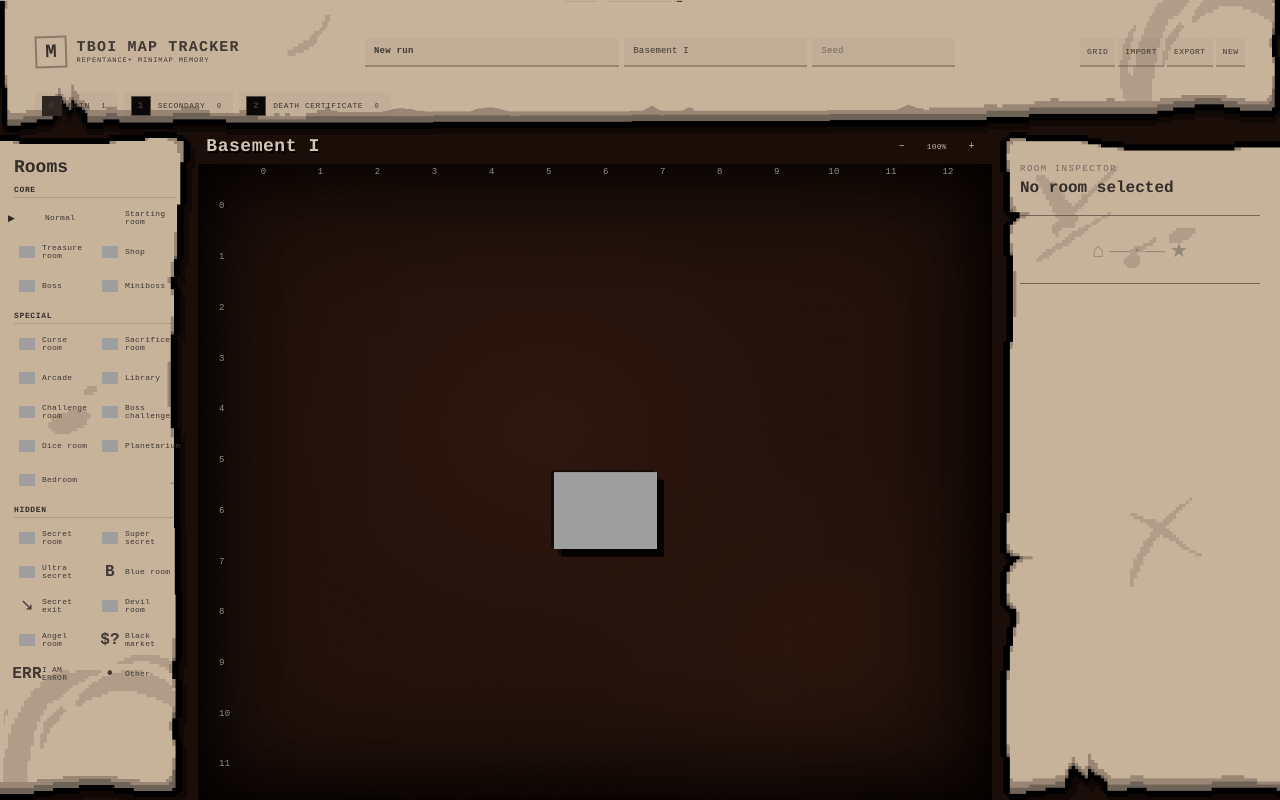
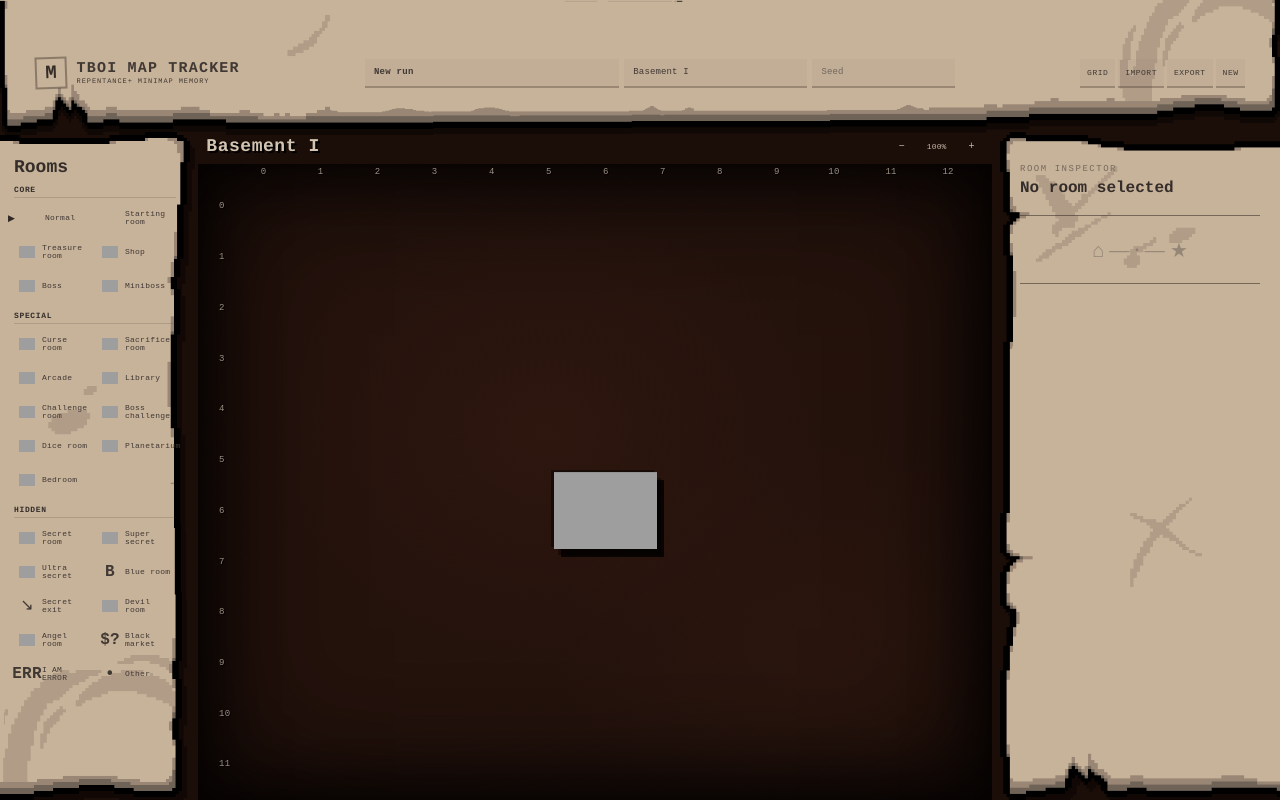
Before and after one commit to Alejandro-GZ/TBOIMapTracker, a React (Vite) app: page / in a window 1280 px wide. Built offline with nearby package versions, Linux system fonts and the light colour scheme; grey boxes are pictures that could not be loaded; a web font is replaced by a local one.

Commit message:
feat: keep the tracker on the main map only

```diff
--- a/src/App.tsx
+++ b/src/App.tsx
@@ -1,5 +1,4 @@
 import { useRef } from 'react';
-import { DIMENSIONS } from './domain/catalog';
 import { parseTrackerDocument } from './domain/serialization';
 import { RoomInspector } from './components/RoomInspector';
 import { MapGrid } from './components/MapGrid';
@@ -12,8 +11,6 @@ const safeFilename = (name: string) =>
 export default function App() {
   const fileInputRef = useRef<HTMLInputElement>(null);
   const document = useTrackerStore((state) => state.document);
-  const activeDimension = useTrackerStore((state) => state.activeDimension);
-  const setActiveDimension = useTrackerStore((state) => state.setActiveDimension);
   const setDocumentMeta = useTrackerStore((state) => state.setDocumentMeta);
   const loadDocument = useTrackerStore((state) => state.loadDocument);
   const newDocument = useTrackerStore((state) => state.newDocument);
@@ -98,21 +95,6 @@ export default function App() {
             />
           </div>
         </header>
-
-        <nav className="dimension-bar" aria-label="Level dimension">
-          {DIMENSIONS.map((dimension) => (
-            <button
-              type="button"
-              key={dimension.id}
-              className={activeDimension === dimension.id ? 'active' : ''}
-              onClick={() => setActiveDimension(dimension.id)}
-            >
-              <b>{dimension.short}</b>
-              <span>{dimension.label}</span>
-              <small>{document.dimensions[dimension.id].length}</small>
-            </button>
-          ))}
-        </nav>
       </div>
 
       <main className="workspace">
```
